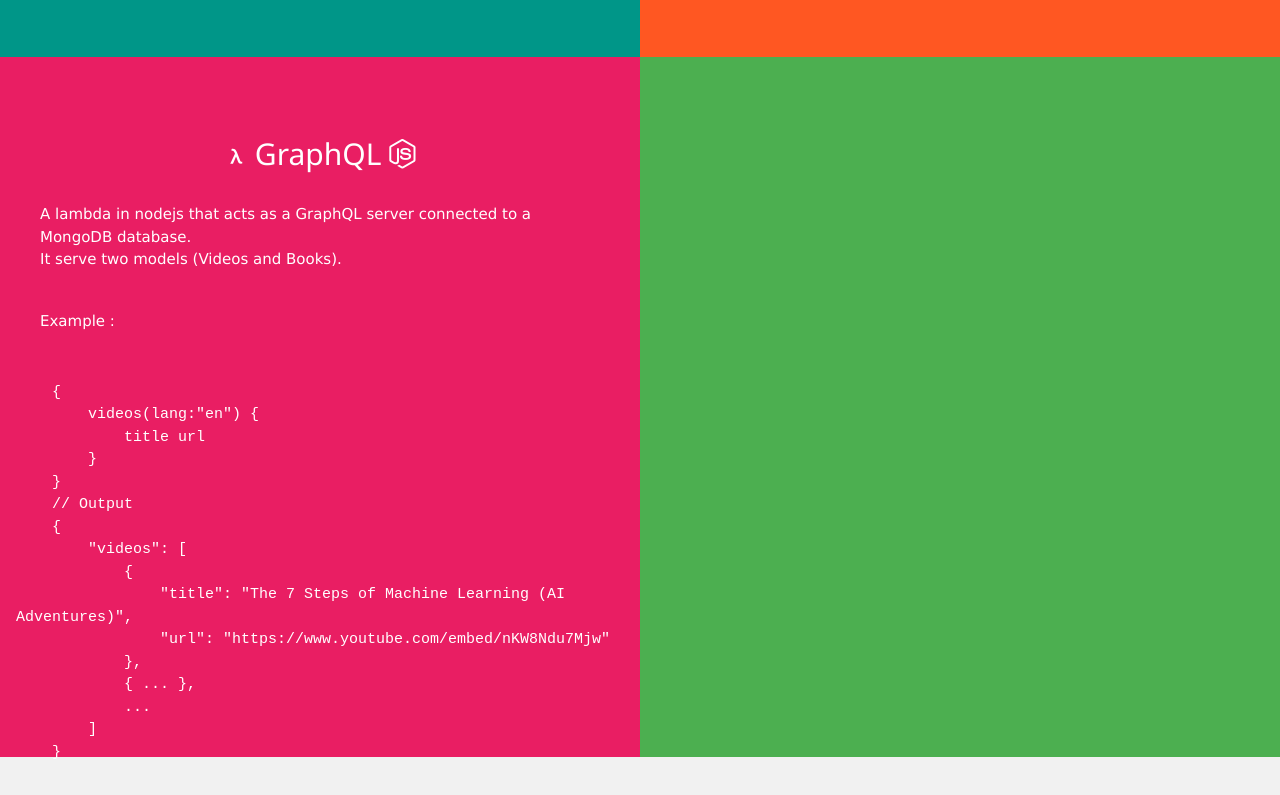
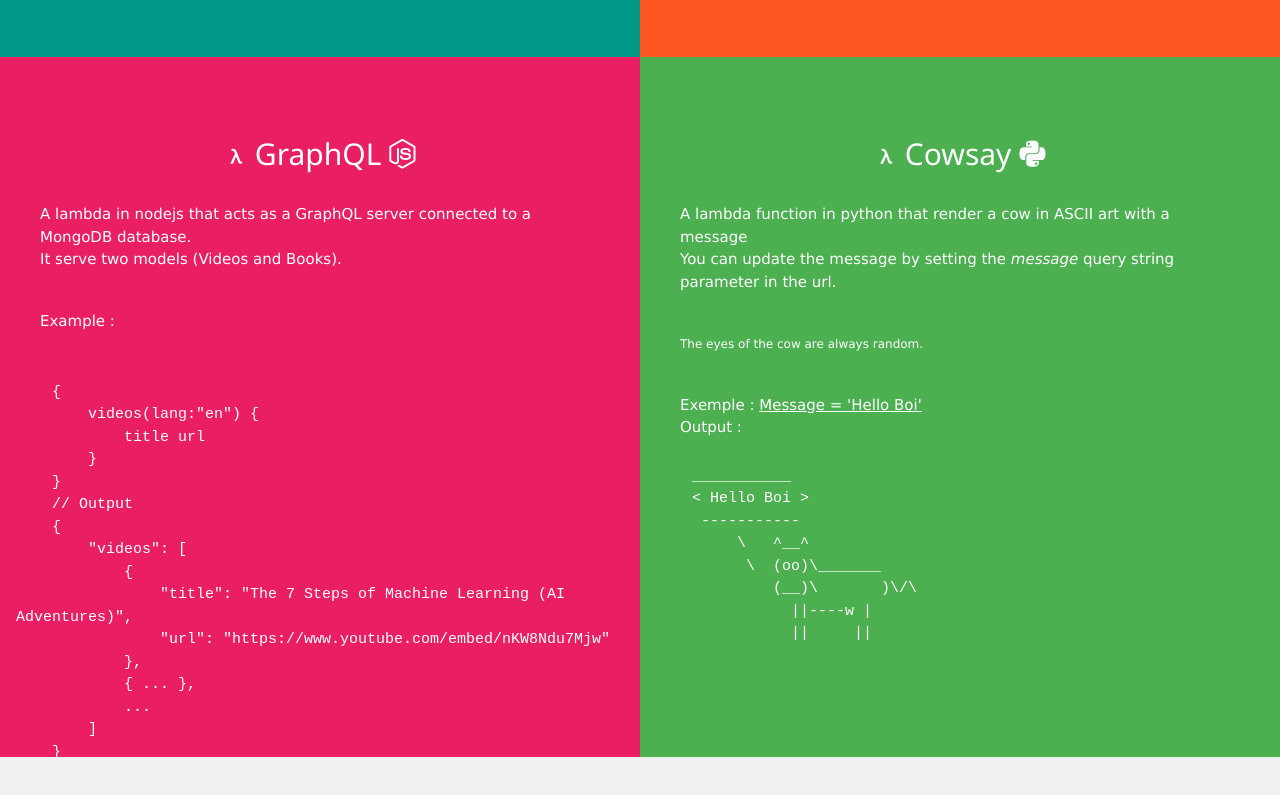
Before and after one commit to cvolcy/fast-everglades, a plain HTML site: page core/www/Views/index.html in a window 1280 px wide. Shown: the part 1343-2138 px from the top of the page. Drawn offline with nearby package versions, Linux system fonts and the light colour scheme.

Commit message:
add cowsay description

```diff
--- a/core/www/Views/index.html
+++ b/core/www/Views/index.html
@@ -49,6 +49,13 @@
                         <rect x="0.5" y="0.5" width="14" height="18" rx="2.5" stroke="#fff"></rect>
                     </svg>
                     GraphQL
+                </a>
+                <a href="/api/cowsay?message=Hello World,\nYou can update this message by setting\nthe query string parameter 'message'." class="w3-button w3-black w3-block w3-hover-green w3-padding-16">
+                    <svg height="20" viewBox="0 0 15 20" fill="none" style="vertical-align: middle;">
+                        <path d="M3.5 14.435h1.816l1.99-4.622h.13l1.217 3.267c.404 1.084.901 1.42 2.047 1.42.317 0 .591-.032.8-.097v-1.246c-.115.02-.238.045-.346.045-.519 0-.771-.174-.995-.736l-2.133-5.39C7.212 5.016 6.55 4.5 5.114 4.5c-.28 0-.49.032-.742.09v1.246c.195-.025.288-.038.404-.038.872 0 1.124.206 1.628 1.4l.238.582L3.5 14.435z" fill="#fff"></path>
+                        <rect x="0.5" y="0.5" width="14" height="18" rx="2.5" stroke="#fff"></rect>
+                    </svg>
+                    Cowsay
                 </a>
             </div>
         </div>
@@ -164,7 +171,35 @@
             </div>
         </div>
         <div class="w3-half w3-green w3-container" style="height:700px">
-
+            <div class="w3-padding-64">
+                <h2 class="w3-center">
+                    <svg height="30" viewBox="0 0 15 20" fill="none" style="vertical-align: sub;">
+                        <path d="M3.5 14.435h1.816l1.99-4.622h.13l1.217 3.267c.404 1.084.901 1.42 2.047 1.42.317 0 .591-.032.8-.097v-1.246c-.115.02-.238.045-.346.045-.519 0-.771-.174-.995-.736l-2.133-5.39C7.212 5.016 6.55 4.5 5.114 4.5c-.28 0-.49.032-.742.09v1.246c.195-.025.288-.038.404-.038.872 0 1.124.206 1.628 1.4l.238.582L3.5 14.435z" fill="#fff"></path>
+                    </svg>
+                    Cowsay <i class="fab fa-python"></i>
+                </h2>
+                <p class="w3-padding-large">
+                    A lambda function in python that render a cow in ASCII art with a message<br>
+                    You can update the message by setting the <em>message</em> query string parameter in the url.
+                </p>
+                <p class="w3-padding-large">
+                    <small>The eyes of the cow are always random.</small>
+                </p>
+                <p class="w3-padding-large">
+                    Exemple : <a href="/api/cowsay?message=Hello Boi">Message = 'Hello Boi'</a><br>
+                    Output : <br>
+                    <pre>
+    ___________
+    < Hello Boi >
+     -----------
+         \   ^__^
+          \  (oo)\_______
+             (__)\       )\/\
+               ||----w |
+               ||     ||
+                    </pre>
+                </p>
+            </div>
         </div>
     </div>
     <!-- Footer -->
```
